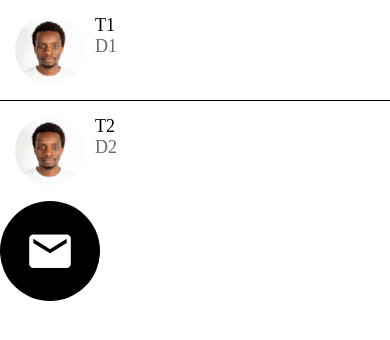
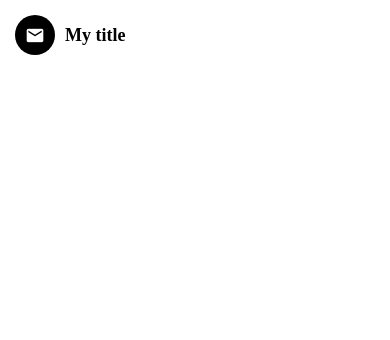
Before and after one commit to christianbiring1/DoneWithIt, a React Native app: screen / in a window 390 px wide. Shown: the top 340 px of the page. Built offline with nearby package versions, Linux system fonts and the light colour scheme.

Commit message:
Extending the ListItem Component

```diff
--- a/App.js
+++ b/App.js
@@ -6,39 +6,29 @@ import AppText from './app/components/AppText/AppText';
 import AppButton from './app/components/AppButton';
 import Card from './app/components/Card';
 import Icon from './app/components/Icon';
+import Screen from './app/components/Screen';
 
 import WelcomeScreen from './app/screen/WelcomeScreen';
 import ViewImageScreen from './app/screen/ViewImageScreen';
 import ListingDetailsScreen from './app/screen/ListingDetailsScreen';
 import MessagesScreen from './app/screen/MessagesScreen';
+import ListItem from './app/components/ListItem';
 
 export default function App() {
   return (
     <GestureHandlerRootView>
-      <MessagesScreen />
-      <Icon name="email" size={100}/>
+      <Screen>
+        <ListItem
+          title="My title"
+          // subTitle="My subTitle"
+          ImageComponent={<Icon name="email" />}
+        />
+      </Screen>
     </GestureHandlerRootView>
+      // <MessagesScreen />
+      // <Icon name="email" size={100}/>
     // <ViewImageScreen />
     // <WelcomeScreen />
-    // <View style={{
-    //   backgroundColor: "#f8f4f4",
-    //   padding: 20,
-    //   paddingTop: 100
-    // }}>
-    //   <Card
-    //     title="Red jacket for sale"
-    //     subTitle="$100"
-    //     image={require("./app/assets/chris.jpg")}
-    //   />
-    // </View>
     // <ListingDetailsScreen />
   );
 }
-
-// const styles = StyleSheet.create({
-//   container: {
-//     flex: 1,
-//     alignItems: "center",
-//     paddingTop: Platform.OS === 'android' ? 50 : 0
-//   }
-// })
--- a/app/components/ListItem.js
+++ b/app/components/ListItem.js
@@ -5,7 +5,7 @@ import Swipeable from 'react-native-gesture-handler/Swipeable';
 import AppText from './AppText/AppText';
 import colors from '../config/colors';
 
-function ListItem({ title, subTitle, image, onPress, renderRightActions }) {
+function ListItem({ title, subTitle, image, ImageComponent ,onPress, renderRightActions }) {
   return (
     <Swipeable renderRightActions={renderRightActions}>
       <TouchableHighlight
@@ -13,14 +13,14 @@ function ListItem({ title, subTitle, image, onPress, renderRightActions }) {
           onPress={onPress}
         >
           <View style={styles.container}>
-            <Image style={styles.image} source={image}/>
-            <View>
+            {ImageComponent}
+            { image && <Image style={styles.image} source={image}/>}
+            <View style={styles.detailsContainer}>
               <AppText style={styles.title}>{title}</AppText>
-              <AppText style={styles.subTitle} >{subTitle}</AppText>
+              { subTitle && <AppText style={styles.subTitle} >{subTitle}</AppText>}
             </View>
           </View>
         </TouchableHighlight>
-
     </Swipeable>
   );
 }
@@ -30,17 +30,20 @@ const styles = StyleSheet.create({
     flexDirection: 'row',
     padding: 15
   },
+  detailsContainer: {
+    marginLeft: 10,
+    justifyContent: 'center'
+  },
   image: {
     width: 70,
     height: 70,
     borderRadius: 35,
-    marginRight: 10
   },
   subTitle: {
-    color: colors.medium
+    color: colors.medium,
   },
   title: {
-    fontWeight: "500"
+    fontWeight: "700"
   }
 })
 
```
